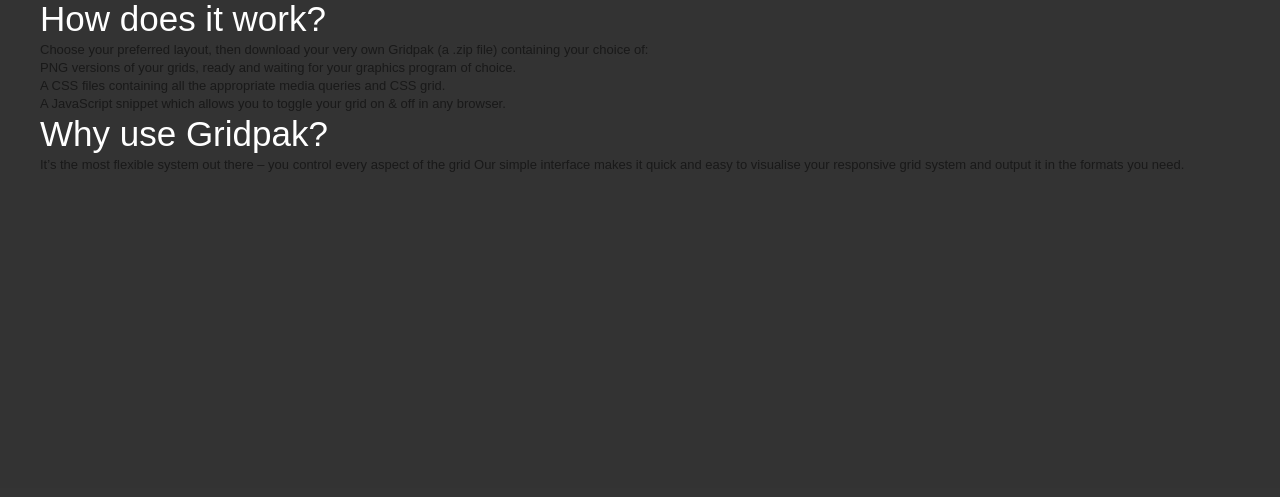
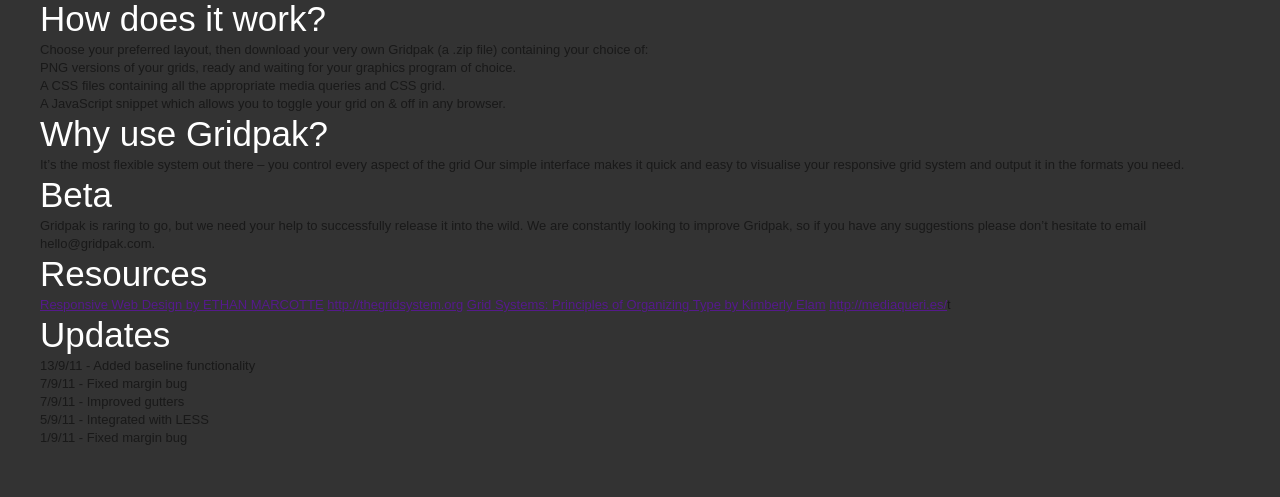
Before and after one commit to erskinedesign/ed.gridpak, a Python web app: template templates/grids/about.html in a window 1280 px wide. Shown: the part 312-809 px from the top of the page. Before the commit the page ends 484 px from the top, so only its background shows below. Run offline with Jinja, Linux system fonts and the light colour scheme; the template is opened without the code that fills it, so the values that code supplies are empty; some libraries are stand-ins or nearby versions.

Commit message:
button fixes

```diff
--- a/static/css/screen.css
+++ b/static/css/screen.css
@@ -143,8 +143,8 @@ em {
 	@-moz-document url-prefix() {
 		#download {
 		padding: 6px 42px 6px 12px;
-	}
-
+		margin-top: 2px;
+}
 	}
 
 	#download:after {
--- a/templates/grids/about.html
+++ b/templates/grids/about.html
@@ -17,4 +17,20 @@
 		<p>It’s the most flexible system out there – you control every aspect of the grid
 		Our simple interface makes it quick and easy to visualise your responsive grid system and output it in the formats you need.</p>
 	</div>
+	<div class="about_column">
+		<h2>Beta</h2>
+		<p>Gridpak is raring to go, but we need your help to successfully release it into the wild. We are constantly looking to improve Gridpak, so if you have any suggestions please don’t hesitate to email hello@gridpak.com.</p>
+		<h2>Resources</h2>
+		<a href="">Responsive Web Design by ETHAN MARCOTTE</a>
+		<a href="">http://thegridsystem.org</a>
+		<a href="">Grid Systems: Principles of Organizing Type by Kimberly Elam</a>
+		<a href="">http://mediaqueri.es/</a>t
+		<h2>Updates</h2>
+		<ul>
+			<li>13/9/11 - Added baseline functionality</li>
+			<li>7/9/11 - Fixed margin bug</li>
+			<li>7/9/11 - Improved gutters</li>
+			<li>5/9/11 - Integrated with LESS</li>
+			<li>1/9/11 - Fixed margin bug</li>
+	</div>
 {% endblock %}
```
